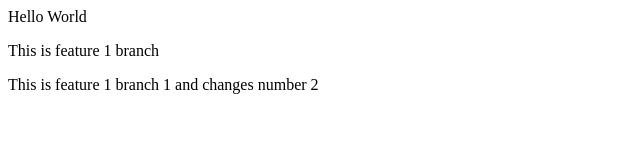
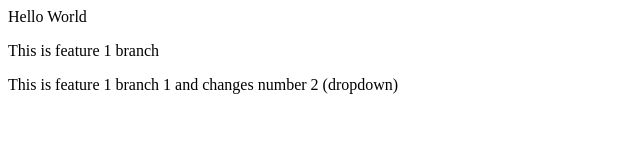
Before and after one commit to Farhadshaikh123/learning1, a plain HTML site: page index.html in a window 1280 px wide. Shown: the whole page, without its empty margins (0-640 px from the left). Drawn offline with Linux system fonts and the light colour scheme.

Commit message:
add dropdown

```diff
--- a/index.html
+++ b/index.html
@@ -1,3 +1,3 @@
 <p> Hello World </p>
 <p> This is feature 1 branch </p>
-<p> This is feature 1 branch 1 and changes number 2 </p>
+<p> This is feature 1 branch 1 and changes number 2 (dropdown)</p>
```
